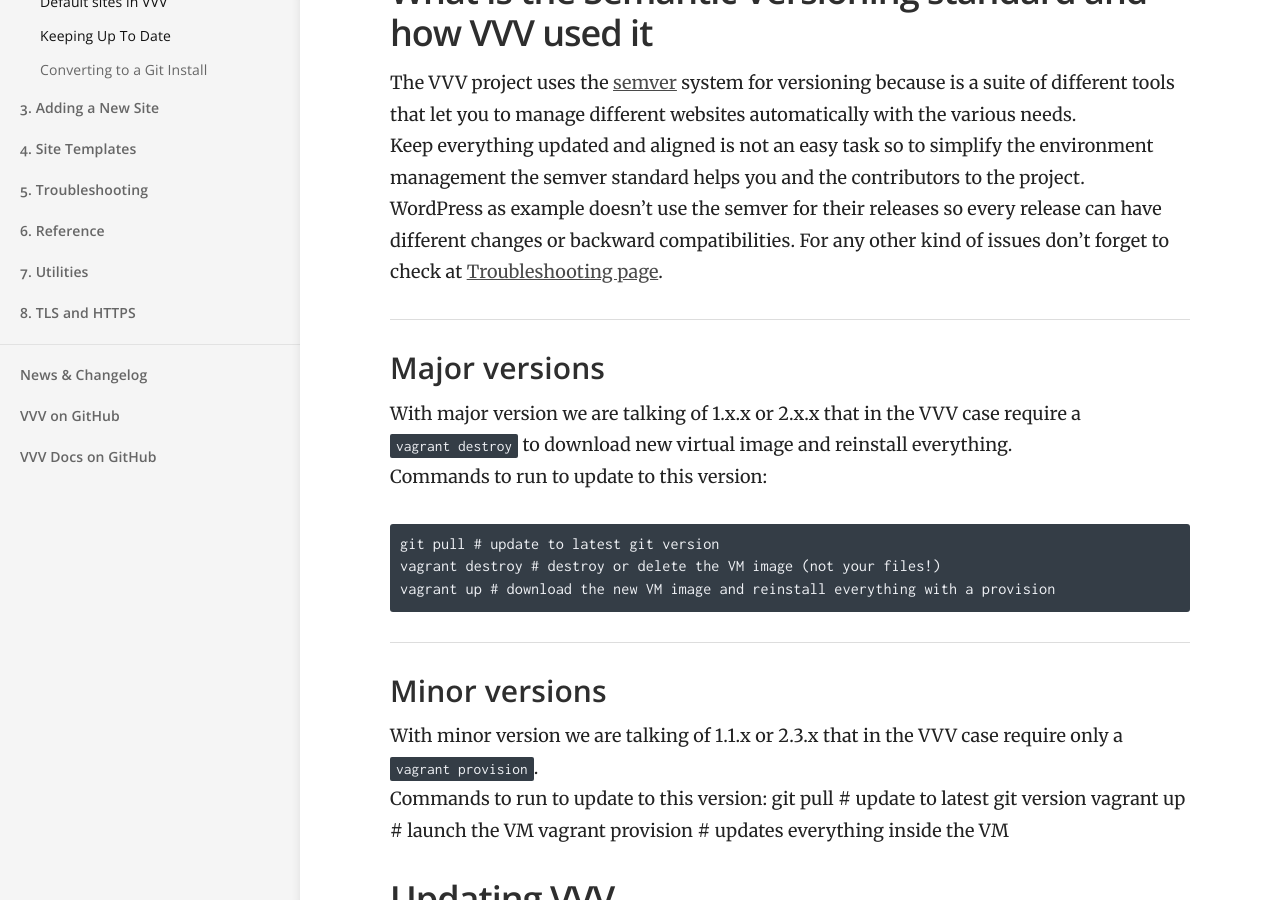
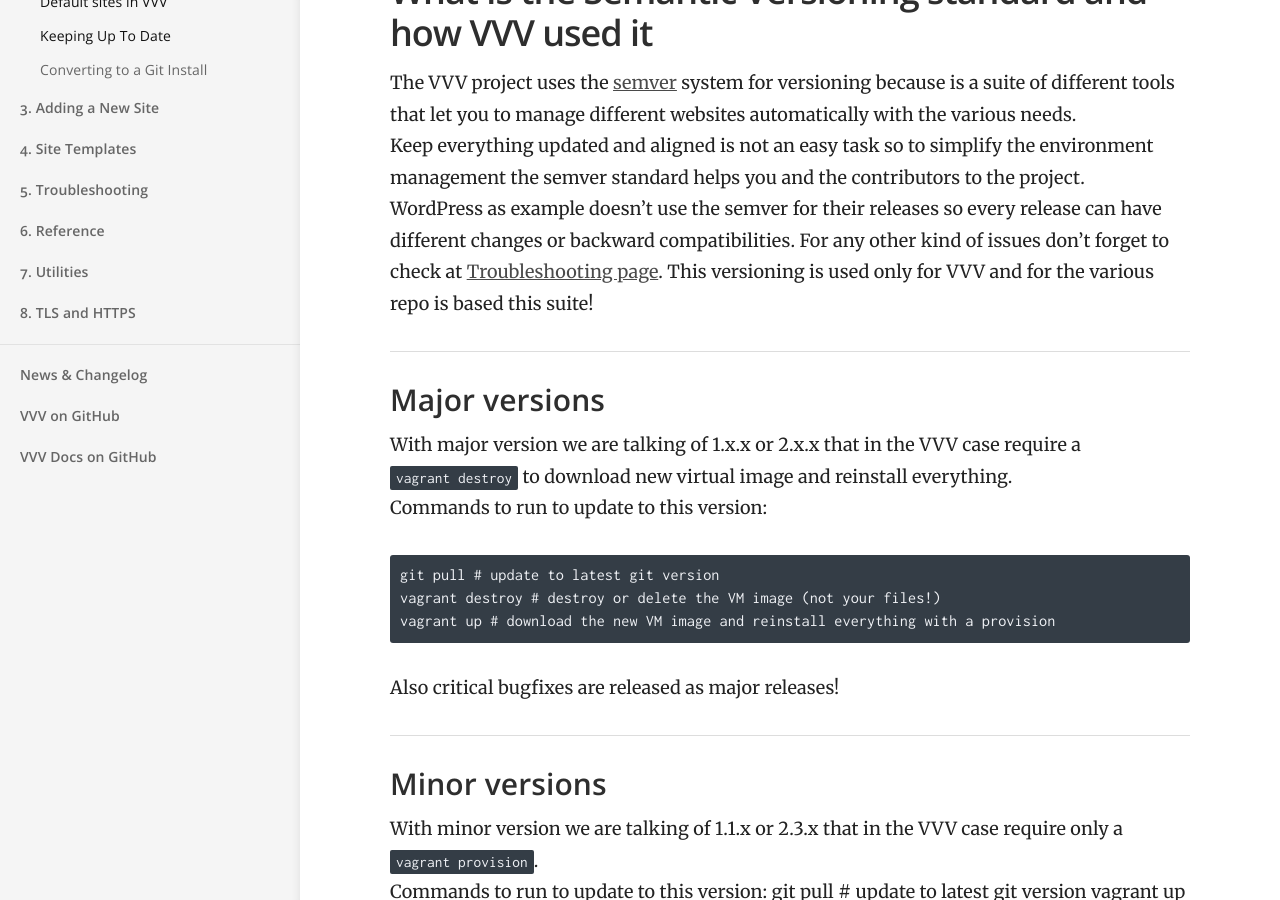
Before and after one commit to Varying-Vagrant-Vagrants/varyingvagrantvagrants.org, a Jekyll site: the page built from docs/en-US/installation/keeping-up-to-date.md, in a window 1280 px wide and 900 px high, scrolled down 316 px. Built offline with Jekyll 4.4.1, drawn with Linux system fonts in a browser that asks for light colours.

Commit message:
Update keeping-up-to-date.md

```diff
--- a/docs/en-US/installation/keeping-up-to-date.md
+++ b/docs/en-US/installation/keeping-up-to-date.md
@@ -14,6 +14,7 @@ The VVV project uses the [semver](http://semver.org/) system for versioning beca
 Keep everything updated and aligned is not an easy task so to simplify the environment management the semver standard helps you and the contributors to the project.
 WordPress as example doesn't use the semver for their releases so every release can have different changes or backward compatibilities.
 For any other kind of issues don't forget to check at [Troubleshooting page](https://varyingvagrantvagrants.org/docs/en-US/troubleshooting/).
+This versioning is used only for VVV and for the various repo is based this suite!
 
 ### Major versions
 
@@ -23,6 +24,8 @@ Commands to run to update to this version:
     git pull # update to latest git version
     vagrant destroy # destroy or delete the VM image (not your files!)
     vagrant up # download the new VM image and reinstall everything with a provision
+
+Also critical bugfixes are released as major releases!
 
 ### Minor versions
 
```
